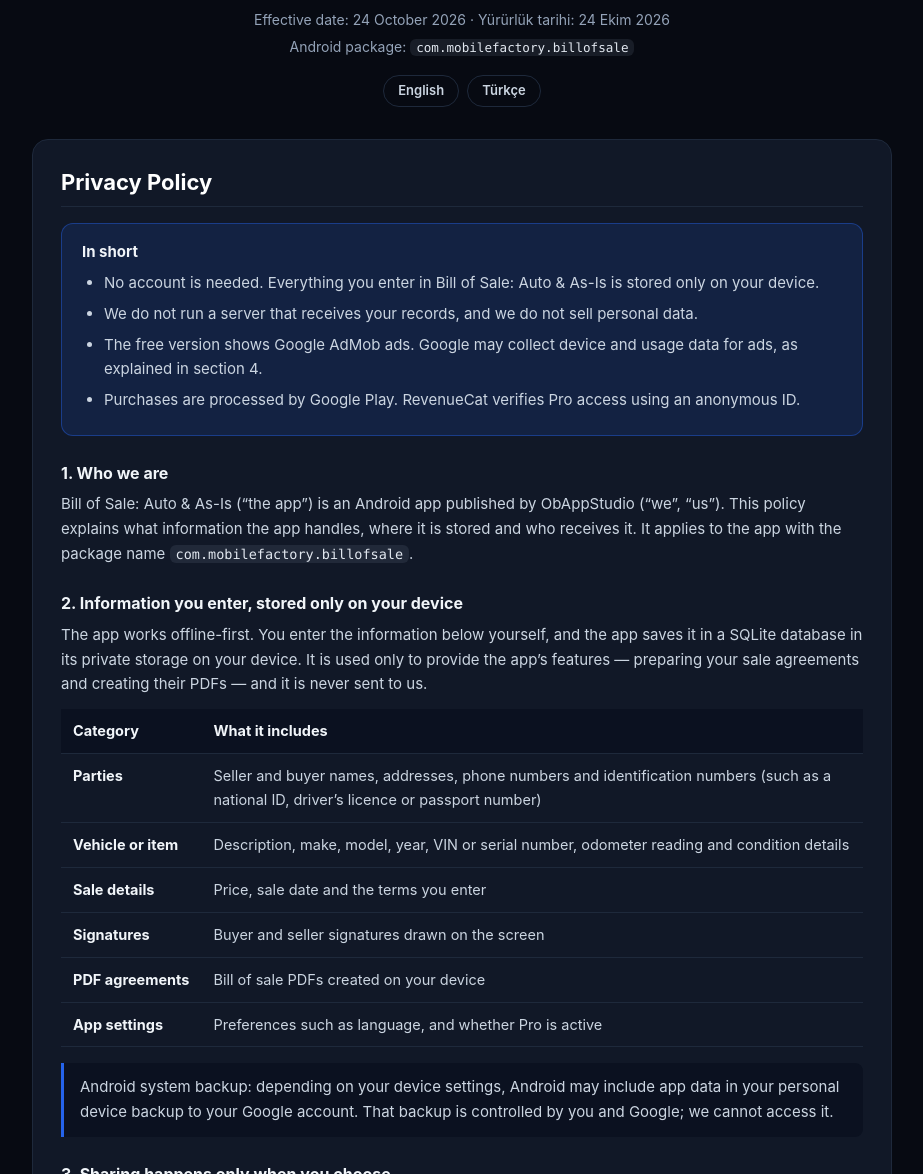
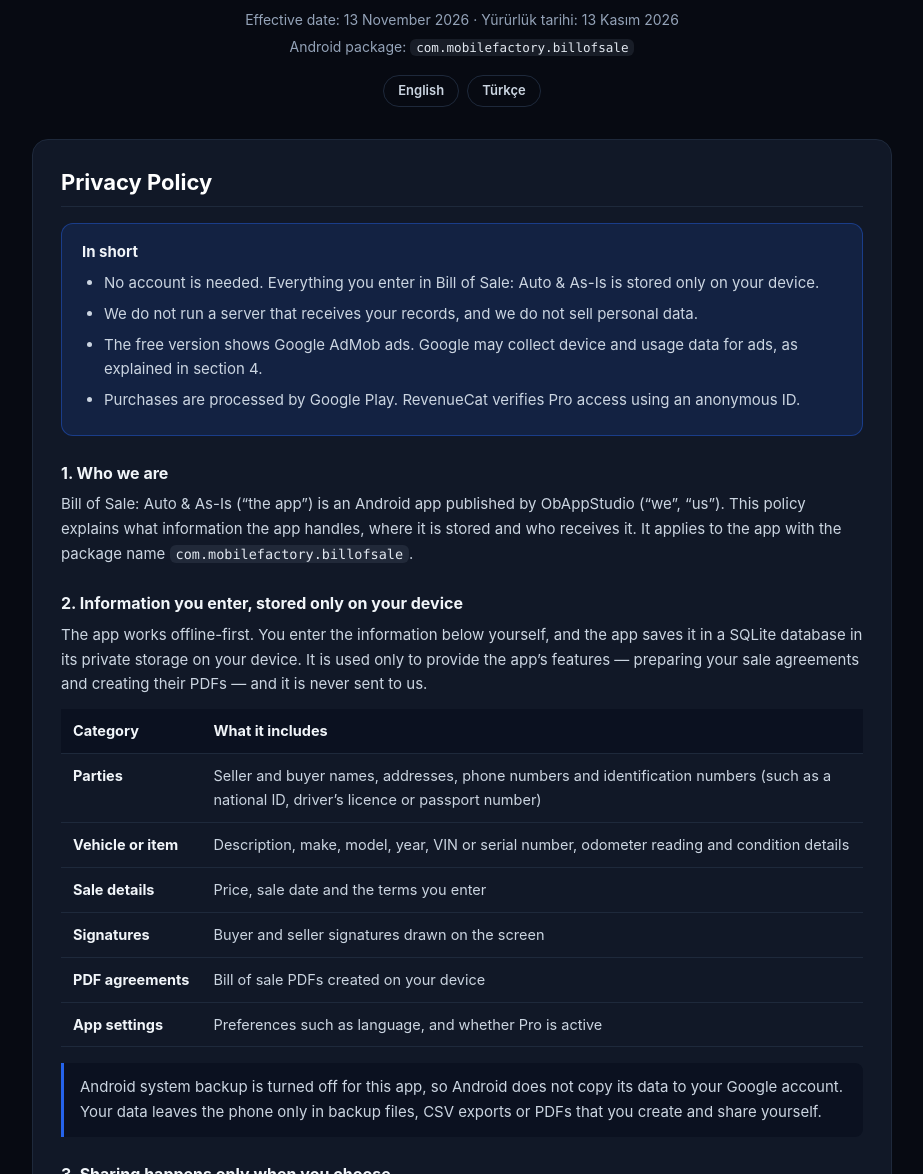
Before and after one commit to oguzhanbilgi/obappstudio-legal, a plain HTML site: page billofsale-privacy.html in a window 1280 px wide. Shown: the part 186-1360 px from the top of the page, without its empty margins (178-1101 px from the left). Drawn offline with Linux system fonts and the light colour scheme.

Commit message:
Privacy: Android backup is off in Bill of Sale, VeloHours and VeloReport
The apps ship with allowBackup=false, so the pages no longer say Android
may copy app data to the user's Google backup. Effective date 13 Nov 2026.

Co-Authored-By: Claude Opus 5.5 <noreply@anthropic.com>

```diff
--- a/billofsale-privacy.html
+++ b/billofsale-privacy.html
@@ -23,7 +23,7 @@
     <header class="page-head">
       <p class="pill">Privacy Policy · <span lang="tr">Gizlilik Politikası</span></p>
       <h1>Bill of Sale: Auto &amp; As-Is Privacy Policy</h1>
-      <p class="meta">Effective date: 24 October 2026 · <span lang="tr">Yürürlük tarihi: 24 Ekim 2026</span></p>
+      <p class="meta">Effective date: 13 November 2026 · <span lang="tr">Yürürlük tarihi: 13 Kasım 2026</span></p>
       <p class="meta">Android package: <code>com.mobilefactory.billofsale</code></p>
       <p class="lang-switch"><a href="#en">English</a><a href="#tr" lang="tr">Türkçe</a></p>
     </header>
@@ -58,7 +58,7 @@
           </tbody>
         </table>
       </div>
-      <p class="note">Android system backup: depending on your device settings, Android may include app data in your personal device backup to your Google account. That backup is controlled by you and Google; we cannot access it.</p>
+      <p class="note">Android system backup is turned off for this app, so Android does not copy its data to your Google account. Your data leaves the phone only in backup files, CSV exports or PDFs that you create and share yourself.</p>
 
       <h3>3. Sharing happens only when you choose</h3>
       <p>When you create a bill of sale PDF and tap Share, Android’s share sheet sends it to the app or person you pick — for example WhatsApp, email or a printer.</p>
@@ -145,7 +145,7 @@
           </tbody>
         </table>
       </div>
-      <p class="note">Android sistem yedeklemesi: Cihaz ayarlarınıza bağlı olarak Android, uygulama verilerini Google hesabınıza alınan kişisel cihaz yedeğine dahil edebilir. Bu yedek sizin ve Google’ın kontrolündedir; biz erişemeyiz.</p>
+      <p class="note">Bu uygulamada Android sistem yedeklemesi kapalıdır; Android uygulama verilerini Google hesabınıza kopyalamaz. Verileriniz telefondan yalnızca sizin oluşturup paylaştığınız yedek dosyaları, CSV dışa aktarımları veya PDF’lerle çıkar.</p>
 
       <h3>3. Paylaşım yalnızca siz seçtiğinizde gerçekleşir</h3>
       <p>Bir satış sözleşmesi PDF’i oluşturup Paylaş’a dokunduğunuzda Android paylaşım ekranı dosyayı seçtiğiniz uygulamaya veya kişiye gönderir; örneğin WhatsApp, e-posta veya yazıcı.</p>
```
Also changed, not shown: velohours-privacy.html (+3 -3 lines), veloreport-privacy.html (+3 -3 lines).
